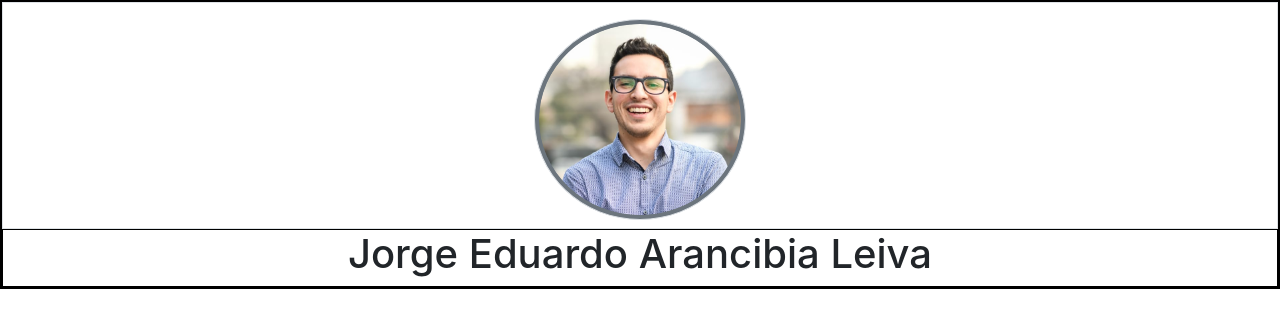
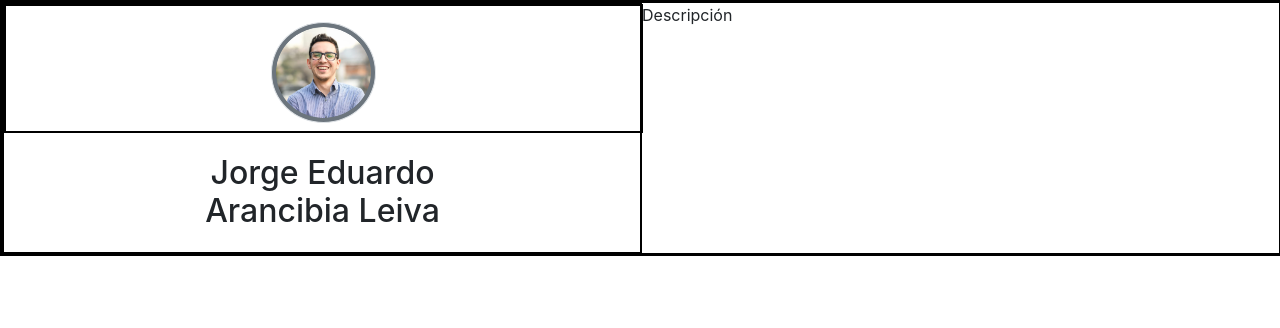
Before and after one commit to JorgeArancibia1/CV, a React app: page / in a window 1280 px wide. Shown: the top 328 px of the page. Built offline with nearby package versions, Linux system fonts and the light colour scheme.

Commit message:
Header listo

```diff
--- a/package.json
+++ b/package.json
@@ -19,6 +19,7 @@
   "license": "ISC",
   "dependencies": {
     "@babel/runtime": "7.6.0",
+    "normalize.css": "^8.0.1",
     "react": "16.10.1",
     "react-dom": "16.10.1",
     "serialize-javascript": "^2.1.2"
--- a/public/index.html
+++ b/public/index.html
@@ -4,7 +4,7 @@
     <meta charset="UTF-8">
     <meta name="viewport" content="width=device-width, initial-scale=1.0">
     <meta http-equiv="X-UA-Compatible" content="ie=edge">
-    <title>Base de webpack</title>
+    <title>Curriculum Vitae</title>
 </head>
 <body>
     <div id="app"></div>
--- a/src/components/App.js
+++ b/src/components/App.js
@@ -4,9 +4,11 @@ import Presentation from './Presentation.js';
 
 function App() {
   return (
-    <div>
-      <Header />
-      <Presentation />
+    <div className="container-fluid d-flex flex-wrap p-0">
+      <section className="mx-auto px-0 col-12 col-sm-12 col-md col-lG col-xl">
+        <Header />
+      </section>
+      <section className="mx-0 px-0 col-12 col-sm-12 col-md col-lg col-xl">Descripción</section>
     </div>
   )
 }
--- /dev/null
+++ b/src/components/Avatar.js
@@ -0,0 +1,14 @@
+import React from 'react';
+import avatar from '../images/me.png';
+
+const Avatar = () => {
+  return (
+    <section className="container-fluid m-auto p-0">
+      <div className="row pt-3 pb-2 mx-auto">
+        <img className="mx-auto border rounded-circle p-1 bg-secondary col-5 col-sm-3 col-md-3 col-lg-3 col-xl-2" src={avatar} alt="Avatar de presentación"  />
+      </div>
+    </section>
+  )
+}
+
+export default Avatar
--- a/src/components/Header.js
+++ b/src/components/Header.js
@@ -1,13 +1,11 @@
 import React from 'react';
-import avatar from '../images/me.png';
+import Avatar from './Avatar';
 
 const Header = () => {
   return (
-    <section className="container-fluid">
-      <div className="row border pt-3 pb-2">
-        <img className="mx-auto border rounded-circle p-1 bg-secondary col-5 col-sm-3 col-md-3 col-lg-3 col-xl-2" src={avatar} alt="Avatar de presentación"  />
-      </div>
-
+    <section className="container-fluid m-auto p-0">
+      <Avatar />
+      <h1 className="text-center">Jorge Eduardo <p> Arancibia Leiva</p></h1>
     </section>
   )
 }
--- a/src/components/Presentation.js
+++ b/src/components/Presentation.js
@@ -3,7 +3,7 @@ import React from 'react'
 function Presentation() {
   return (
     <div>
-      <h1 className="text-center font-size-s">Jorge Eduardo Arancibia Leiva</h1>
+
     </div>
   )
 }
--- a/src/index.css
+++ b/src/index.css
@@ -1,5 +1,4 @@
-body{
-  background-color: white;
+body, html{
   margin: 0;
   padding: 0;
 }
@@ -9,8 +8,11 @@ img{
   width: 20%;
 }
 
-div{
+div, section{
   border: 0.1px solid black;
+  box-sizing: unset;
+  margin: 0;
+  padding: 0;
 }
 
 .logo {
--- a/src/index.js
+++ b/src/index.js
@@ -4,6 +4,7 @@ import './index.css';
 import App from './components/App';
 
 import '../bootstrap.min.css';
+import 'normalize.css';
 
 function render() {
   ReactDOM.render(<App />, document.getElementById('app'));
```
Also changed, not shown: 1 other file (tests, documents, lock files or other folders).
